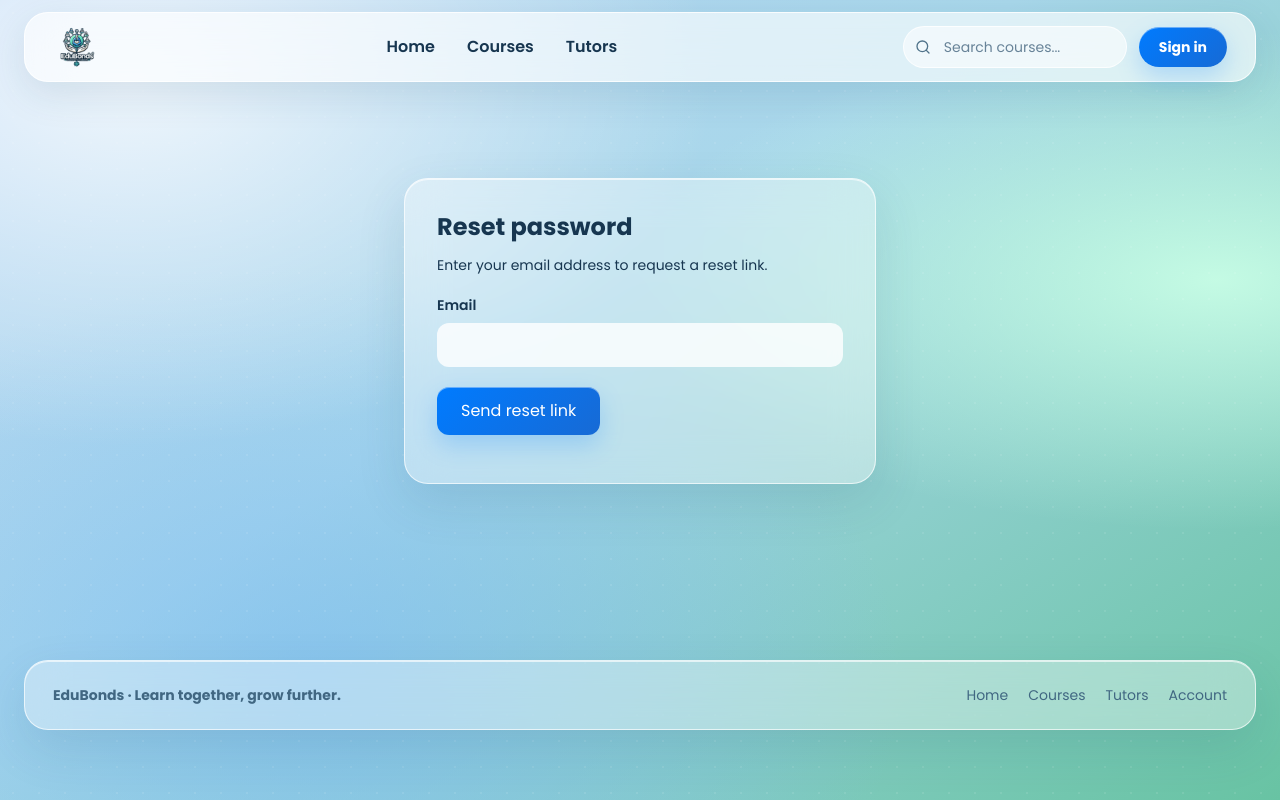
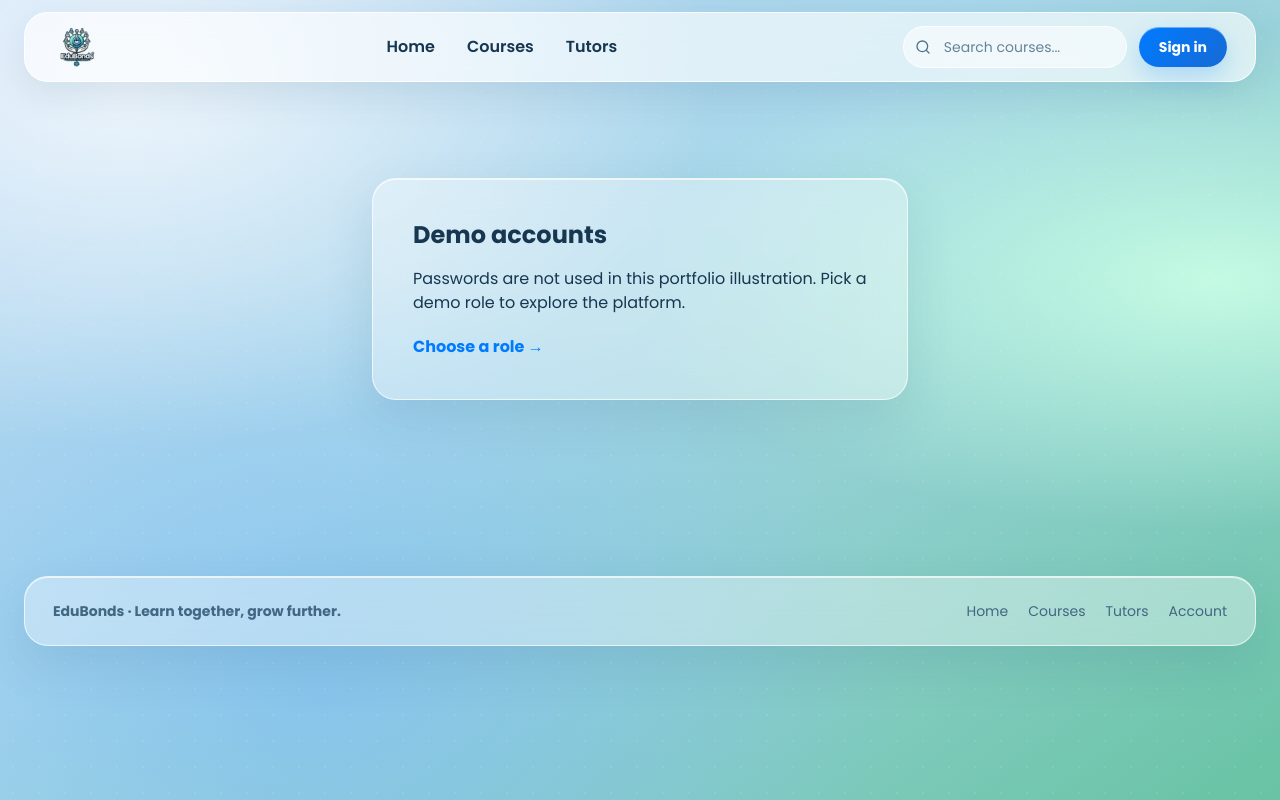
Before and after one commit to shiraygin/edubond, a Next.js app: page /auth/reset in a window 1280 px wide. Built offline with nearby package versions, Linux system fonts and the light colour scheme.

Commit message:
feat: implement interactive browser-only EduBond demo

```diff
--- a/src/app/auth/reset/page.tsx
+++ b/src/app/auth/reset/page.tsx
@@ -1,8 +1,2 @@
-'use client';
-import {useState} from 'react';
-import {getBrowserClient} from '@/lib/supabase/browser';
-export default function ResetPage(){
- const [email,setEmail]=useState(''),[status,setStatus]=useState(''),[busy,setBusy]=useState(false);
- async function submit(e:React.FormEvent<HTMLFormElement>){e.preventDefault();const sb=getBrowserClient();if(!sb){setStatus('Authentication is not configured yet.');return}setBusy(true);const {error}=await sb.auth.resetPasswordForEmail(email,{redirectTo:window.location.origin+'/auth/update-password'});setStatus(error?error.message:'If the address is registered, you will receive a reset email.');setBusy(false)}
- return <section className="mx-auto max-w-lg px-5 py-24"><form onSubmit={submit} className="glass rounded-3xl p-8"><h1 className="text-2xl font-bold">Reset password</h1><p className="mt-3 text-sm">Enter your email address to request a reset link.</p><label className="mt-5 block text-sm font-semibold">Email<input type="email" required value={email} onChange={e=>setEmail(e.target.value)} className="mt-2 w-full rounded-xl bg-white/80 p-3"/></label><button disabled={busy} className="blue-btn mt-5 rounded-xl px-6 py-3 text-white">Send reset link</button><p role="status" className="mt-4 text-sm">{status}</p></form></section>
-}
+import Link from 'next/link';
+export default function Page(){return <section className="mx-auto max-w-xl px-5 py-24"><div className="glass rounded-3xl p-10"><h1 className="text-2xl font-bold">Demo accounts</h1><p className="mt-4">Passwords are not used in this portfolio illustration. Pick a demo role to explore the platform.</p><Link href="/auth" className="mt-5 inline-block font-bold text-[#007bff]">Choose a role →</Link></div></section>}
```
